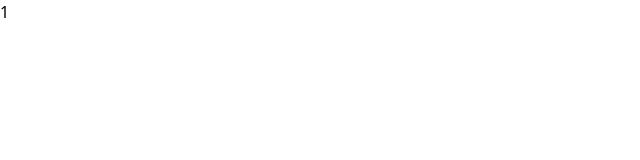
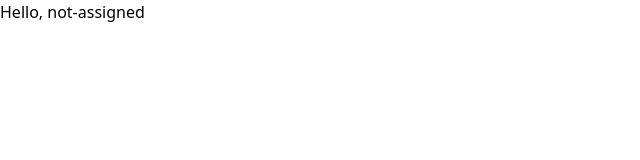
Before and after one commit to SzymanskiFilip/car-inspection-management, a React (Create React App) app in the folder frontend/: page /inspections in a window 1280 px wide. Shown: the top 160 px of the page, without its empty margins (0-640 px from the left). Built offline with nearby package versions, Linux system fonts and the light colour scheme.

Commit message:
added user to context interface and needed functionalities

```diff
--- a/frontend/src/App.tsx
+++ b/frontend/src/App.tsx
@@ -13,12 +13,15 @@ function App(): JSX.Element {
 
   const [authenticated, setAuthenticated] = useState<Boolean>(false);
   const [role, setRole] = useState<string>("not-assigned");
+  const [username, setUsername] = useState<string>("not-assigned");
 
   const state = {
     authenticated,
     setAuthenticated,
     role,
-    setRole
+    setRole,
+    username,
+    setUsername
   };
 
   return (
@@ -38,7 +41,9 @@ function App(): JSX.Element {
       }/>
 
       <Route path="/inspections" element={
-        <InspectionsPage/>
+        <AuthContext.Provider value={state}>
+          <InspectionsPage/>
+        </AuthContext.Provider>
       }/>
 
     </Routes>
--- a/frontend/src/Components/LoginComponent.tsx
+++ b/frontend/src/Components/LoginComponent.tsx
@@ -16,6 +16,7 @@ function LoginComponent(){
             console.log("success!");
             context?.setAuthenticated(true);
             context?.setRole("user");
+            context?.setUsername(username);
             <Navigate to="/inspections"/>
         }
 
--- a/frontend/src/Interfaces/AuthContextInterface.ts
+++ b/frontend/src/Interfaces/AuthContextInterface.ts
@@ -3,4 +3,6 @@ export interface AuthContextInterface{
     setAuthenticated: (value: Boolean) => void;
     role: string;
     setRole: (value: string) => void;
+    username: string,
+    setUsername: (value: string) => void;
 }
--- a/frontend/src/Pages/InspectionsPage.tsx
+++ b/frontend/src/Pages/InspectionsPage.tsx
@@ -1,6 +1,16 @@
+import { AuthContext } from "../Context/AuthContext";
+import {useContext } from "react";
+
 function InspectionsPage(): JSX.Element {
+
+    const context = useContext(AuthContext);
+
     return(
-        <div>1</div>
+        <div>
+            <nav>
+                Hello, {context?.username}
+            </nav>
+        </div>
     )
 }
 
```
